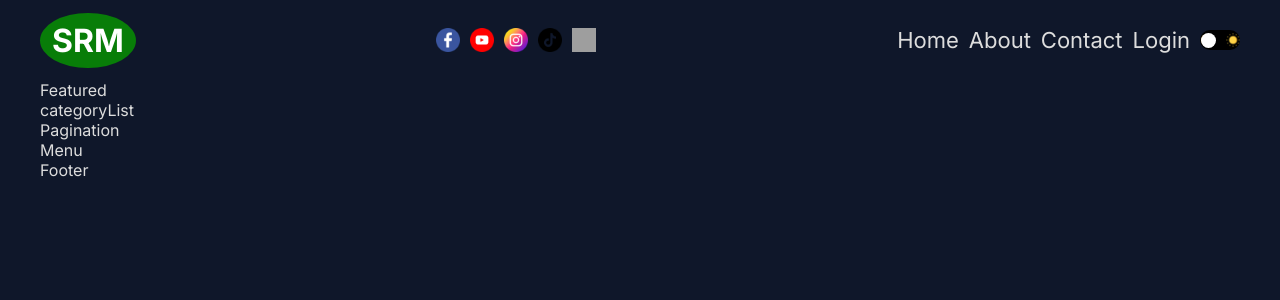
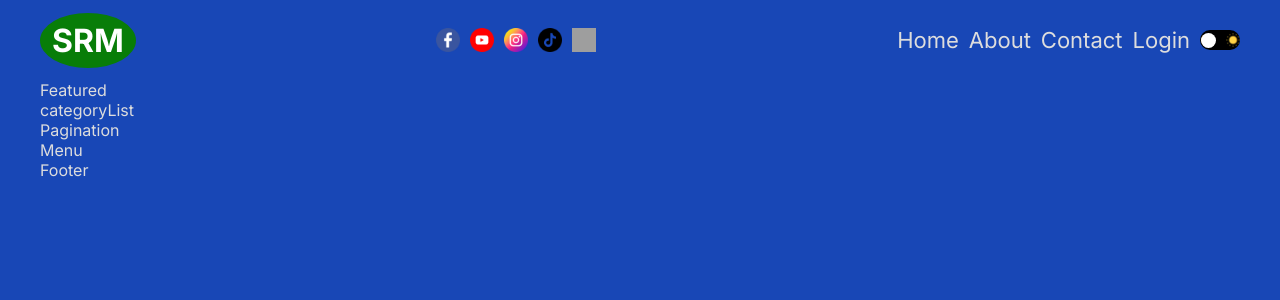
Before and after one commit to eerapheal/srmapp, a Next.js app: page / in a window 1280 px wide. Shown: the top 300 px of the page. Built offline with nearby package versions, Linux system fonts and the light colour scheme; grey boxes are pictures that could not be loaded.

Commit message:
default color change

```diff
--- a/src/app/globals.css
+++ b/src/app/globals.css
@@ -13,7 +13,7 @@
 }
 
 .light {
-  --bg: #0f172a;
+  --bg: #1847b6;
   --softBg: #1f273a;
   --textColor: #ddd;
   --softTextColor: #a6a6a6;
```
